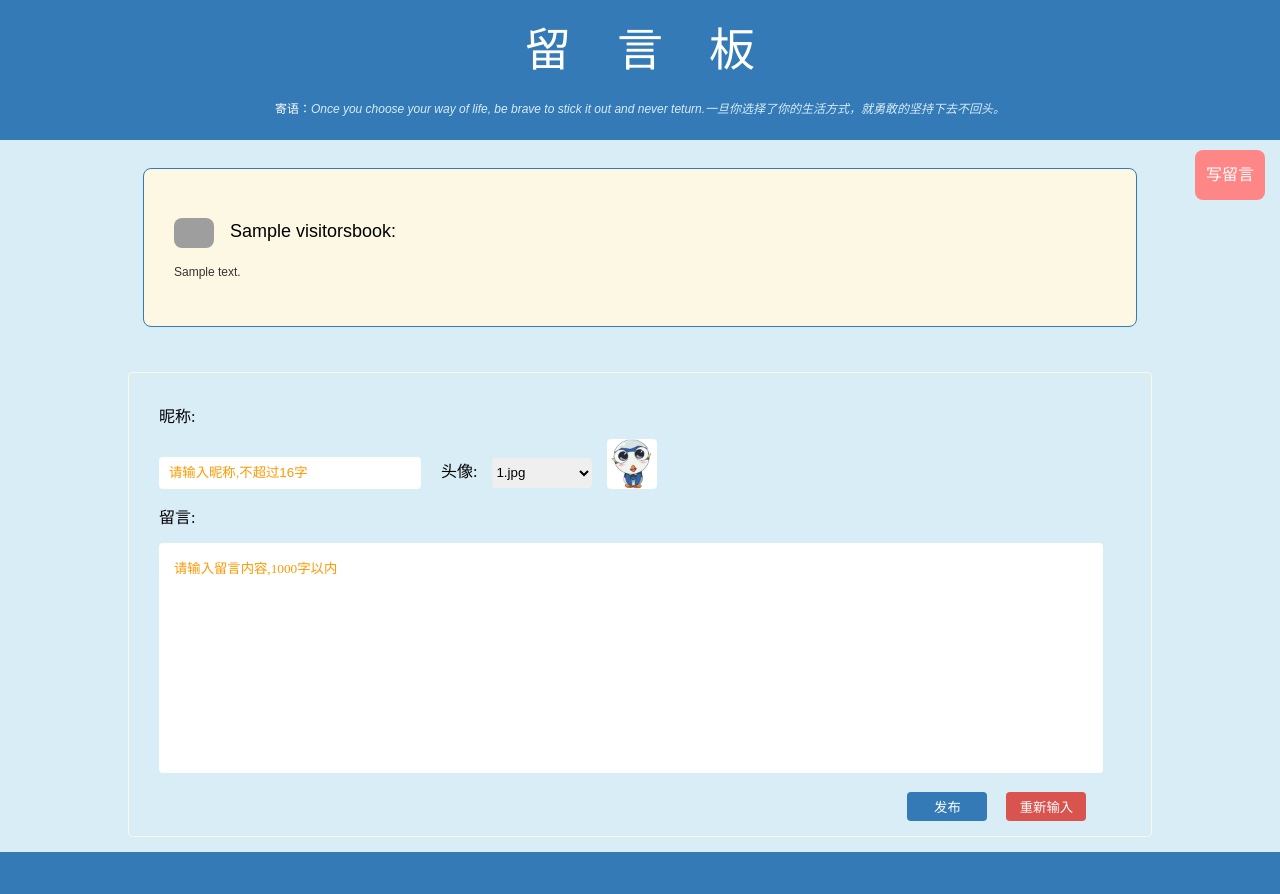
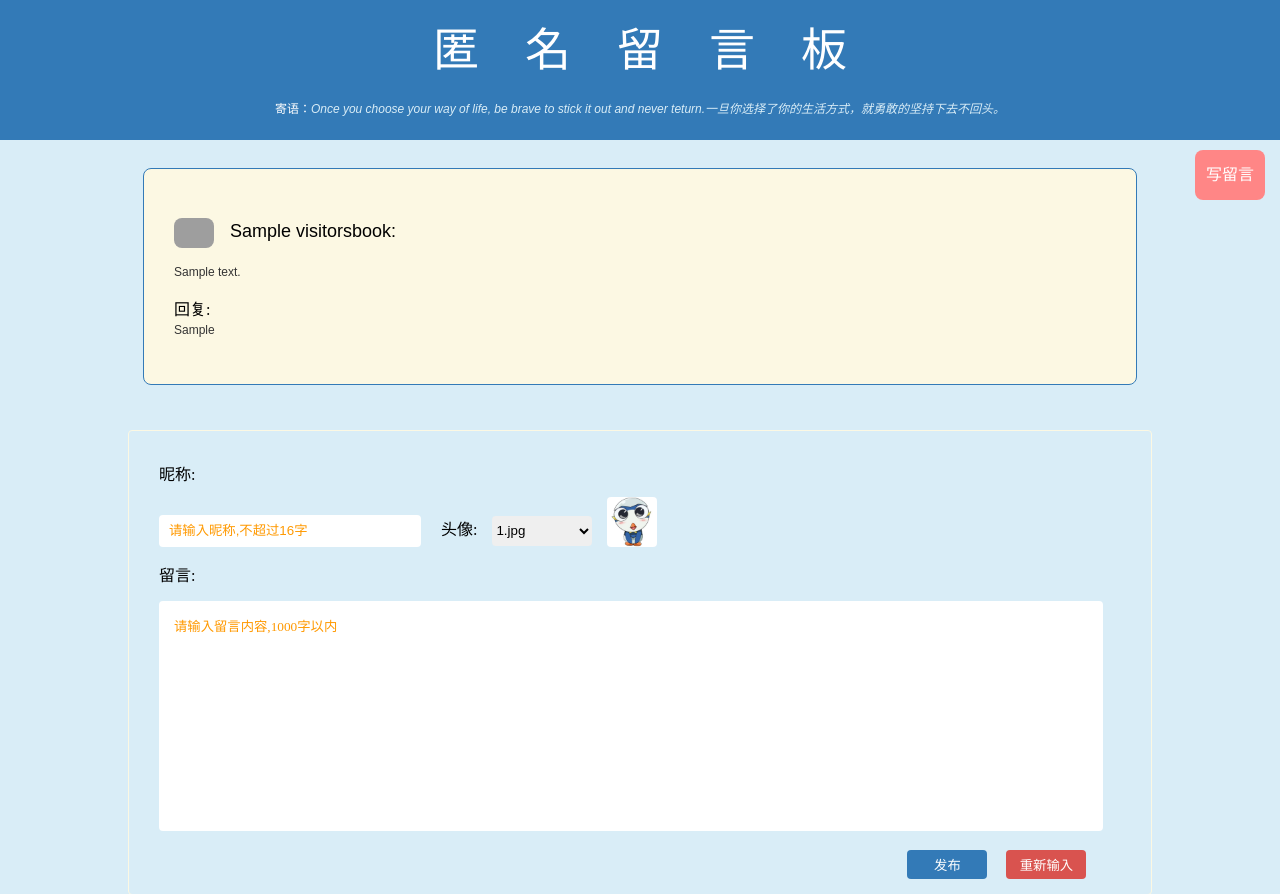
Before and after one commit to haolic/leavemessage, a PHP site: page / in a window 1280 px wide. Shown: the top 894 px of the page. Run offline with PHP 8.4, Linux system fonts and the light colour scheme; tables that the repository leaves empty or names only in its code hold one stand-in row (values such as "Sample post"); data that the repository does not hold is empty; some libraries are stand-ins or nearby versions; grey boxes are pictures that could not be loaded.

Commit message:
f i n i s h e d

```diff
--- a/css/index.css
+++ b/css/index.css
@@ -31,6 +31,14 @@ header p {
 header p .heart {
   font-style: italic;
   color: #d9edf7;
+}
+.replyarea {
+  height: 0;
+  overflow: hidden;
+}
+#weladmin {
+  color: #f90;
+  font-size: 18px;
 }
 .top_bg {
   background: #337ab7;
@@ -104,6 +112,18 @@ header p .heart {
   word-break: break-all;
   color: #333;
   font: 12px/1.5em '宋体', arial, sans-serif;
+}
+.replytips {
+  color: #f00;
+  font: 12px/1.5em arial;
+  display: none;
+}
+.adminreply {
+  margin-top: 15px;
+}
+.adminreply .adminreplytext {
+  color: #333;
+  font: 12px/1.5em arial;
 }
 #face {
   margin-left: 15px;
@@ -213,6 +233,13 @@ header p .heart {
 .input_area .group_button input.reset:active {
   background: #b7312d;
 }
+.input_area .group_button input.cancel {
+  background: #f90;
+  margin-left: 15px;
+}
+.input_area .group_button input.cancel:active {
+  background: #e80;
+}
 .editbutton {
   display: none;
 }
--- a/css/index.less
+++ b/css/index.less
@@ -33,6 +33,15 @@ header{
       color: #d9edf7;
     }
   }
+
+}
+.replyarea{
+  height: 0;
+  overflow: hidden;
+}
+#weladmin{
+  color: #f90;
+  font-size: 18px;
 }
 .top_bg{
   background: #337ab7;
@@ -111,6 +120,23 @@ header{
   }
 }
 
+//回复不能为空的提示
+.replytips{
+  color: #f00;
+  font: 12px/1.5em arial;
+  display: none;
+}
+
+//管理员回复内容
+.adminreply{
+  margin-top: 15px;
+  .adminreplytext{
+    color: #333;
+    font: 12px/1.5em arial;
+  }
+}
+
+//头像
 #face{
   margin-left: 15px;
   width: 100px;
@@ -217,6 +243,13 @@ header{
         background: #b7312d;
       }
     }
+    input.cancel{
+      background: #f90;
+      margin-left: 15px;
+      &:active{
+        background: #e80;
+      }
+    }
   }
 }
 
--- a/index.html
+++ b/index.html
@@ -15,10 +15,10 @@
   <div class="container">
     <header>
       <h1>
-        留　言　板
+        匿　名　留　言　板
       </h1>
       <p>
-        寄语：<span class="heart">Once you choose your way of life, be brave to stick it out and never teturn.一旦你选择了你的生活方式，就勇敢的坚持下去不回头。</span></p>
+        寄语：<span class="heart">Once you choose your way of life, be brave to stick it out and never teturn.一旦你选择了你的生活方式，就勇敢的坚持下去不回头。</span><br /><span id="weladmin"></span></p>
     </header>
     <section class="talk" id="talk">
 
@@ -27,7 +27,6 @@
         <p class="innertext">
           暂无留言...
         </p>
-
       </div>
 
     </section>
--- a/js/index.js
+++ b/js/index.js
@@ -1,5 +1,10 @@
+
+//删除留言
+var index;
 function deleteClick(){
-	var index = $(this).parent().parent().data('id');
+	index = $(this).parent().parent().data('id');
+	$(this).parent().parent().siblings(".replyarea").animate({"height": "0"});
+
 	$.ajax({
 		url: 'php/delete.php',
 		type: 'GET',
@@ -12,6 +17,7 @@ function deleteClick(){
 		}
 	})
 }
+//主留言区显示函数:
 function render(data) {
 	var str = '';
 	$.each(data.data, function(index, value){
@@ -21,7 +27,11 @@ function render(data) {
 			+'</p>'+
 			'<p class="innertext">'+
 				value.detail
-			+'</p><p class="editbutton"><button class="edit delete">删除</button><button class="edit reply">回复</button></p>'
+			+'</p>'+
+				'<p class="adminreply">'+ (value.reply ? value.adminName+'回复: ' : '') +
+				'<br/><span class="adminreplytext">'+ value.reply+'</span>'
+			+ '</p>'
+			+'<p class="editbutton"><button class="edit delete">删除</button><button class="edit reply">回复</button></p>'
 		 + '</div>';
 		$("#talk").html(str);
 	})
@@ -37,7 +47,11 @@ $(function(){
 		},
 		complete: function(){
 			if(sessionStorage.getItem('isAdmin')){
+				$(".gobottom").hide();
 				$('.editbutton').css({"display":"block"});
+				$('.input_area').css({"display":"none"});
+				$("header h1").html("留　言　管　理");
+				$("#weladmin").html("欢迎你: " + sessionStorage.getItem('isAdmin'));
 			}
 			$("#_name").focus(function(){
 				$('#nametips').fadeOut(200);
@@ -55,18 +69,20 @@ $(function(){
 				sendFlag = true;
 				if(!$('#_name').val()){
 					$('#nametips').fadeIn(200);
+					sendFlag = false;
 					return;
 				}
 				if(!$('#_detail').val()){
 					$('#detailtips').fadeIn(200);
+					sendFlag = false;
 					return;
 				}
-
+				var _detail = $("#_detail").val().replace(/(\r\n)|(\n)/g,'<br>');
 				//发布留言ajax
 				$.ajax({
 					url: 'php/add.php',
 					type: 'POST',
-					data: {"name": $('#_name').val(),"detail": $('#_detail').val(),"face": $('#face').val()},
+					data: {"name": $('#_name').val(),"detail": _detail,"face": $('#face').val()},
 					dataType: 'json',
 					success: function(data) {
 						$('#_name').val('');
@@ -97,6 +113,55 @@ $(function(){
 			})
 			//点击删除按钮删除留言.
 			$(".delete").click(deleteClick);
+
+
+			//管理员回复部分特效:
+			$("button.reply").click(function () {
+				index = $(this).parent().parent().data('id');
+				if($(this).attr('flag')) {
+					return
+				};
+				$(this).attr('flag',true);
+				$(this).parent().parent().after('<div class="replyarea"><section class="input_area"><form><div class="group_detail">回复:　<span class="replytips">请输入回复内容~~</span><br><textarea placeholder="请输入回复内容" class="replaytext"></textarea></div><div class="group_button"><input type="button" value="发布" class="success"><input type="button" value="取消" class="cancel"><input type="reset" value="重新输入" class="reset"></div></form></section></div>');
+				$(this).parent().parent().next().siblings(".replyarea").animate({"height": "0"}, function(){
+					$(this).prev().find("button.reply").removeAttr("flag");
+				}).end().animate({"height": "380px"});
+				$("input.cancel").click(function(){
+					$(this).parent().parent().parent().parent().animate({"height": "0"},function(){
+						$("button.reply").removeAttr("flag");
+					});
+				});
+
+
+				//管理员回复部分数据交互:
+				$(".success").click(function() {
+					$("textarea").focus(function () {
+						$(".replytips").fadeOut(300);
+					})
+					if(!$(this).parent().prev().find("textarea").val()){
+						$(".replytips").fadeIn(300);
+						return;
+					}
+					console.log($(this).parent().parent().parent());
+					var _this = $(this).parent().parent().parent().parent();
+					var _replyText = $(this).parent().prev().find("textarea").val().replace(/(\r\n)|(\n)/g,'<br>');
+					$.ajax({
+						url: "php/reply.php",
+						type: "POST",
+						data: {"adminName": sessionStorage.getItem('isAdmin'), "replyText": _replyText, "userId": index},
+						dataType: "json",
+						success: function (data) {
+							if(data.status == 1) {
+								_this.slideUp(200);
+								$("button.reply").removeAttr("flag");
+								location.reload();
+							}
+						}
+					})
+				});
+			})
+
+
 		}
 	})
 })
--- a/js/login.js
+++ b/js/login.js
@@ -25,7 +25,9 @@ $(function(){
 			success:function(data) {
 
 				if (data.status == 1) {
-					sessionStorage.setItem('isAdmin','admin');
+
+					//利用sessionStorage判断是否是管理员登陆.
+					sessionStorage.setItem('isAdmin',$("#userName").val());
 					location.href="index.html";
 				} else {
 					alert(data.message);
```
Also changed, not shown: php/reply.php (added, +13 -0 lines).
